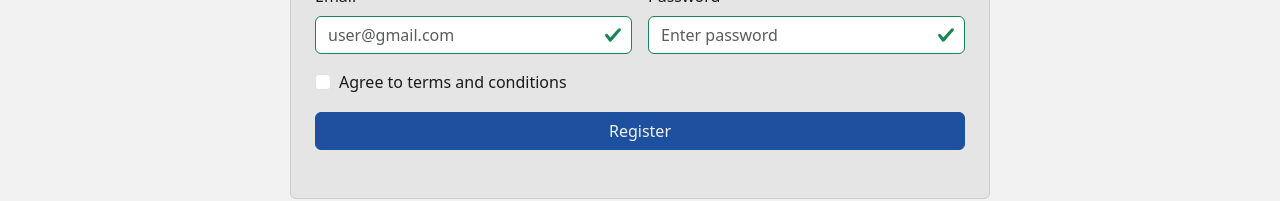
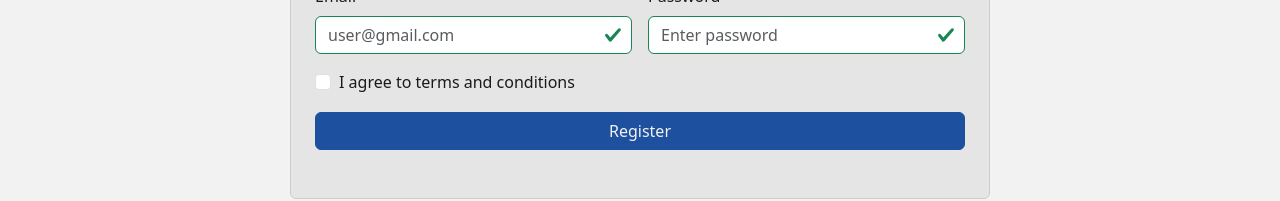
Before and after one commit to Asaph-Velazquez/To-Do-List-App, a React (Vite) app: page /rForm in a window 1280 px wide. Shown: the part 405-606 px from the top of the page. Built offline with nearby package versions, Linux system fonts and the light colour scheme.

Commit message:
spanish to english updated

```diff
--- a/src/components/Registration/rForm.tsx
+++ b/src/components/Registration/rForm.tsx
@@ -201,7 +201,7 @@ function rForm() {
                 required
               />
               <label className="form-check-label" htmlFor="termsCheck">
-                Agree to terms and conditions
+                I agree to terms and conditions
               </label>
             </div>
           </div>
```
Also changed, not shown: src/components/ToDo/TaskEdit.tsx (+4 -4 lines), 1 other file (tests, documents, lock files or other folders).
